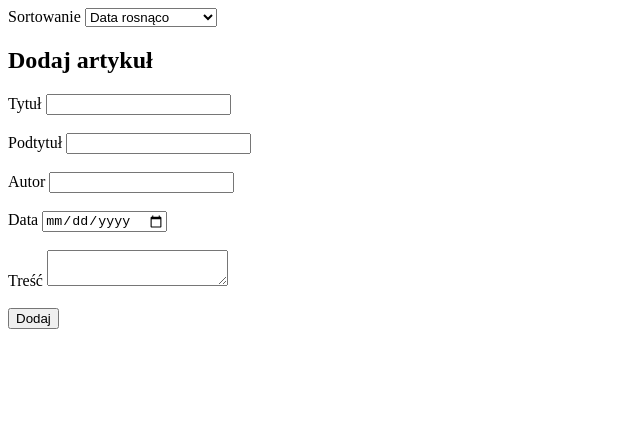
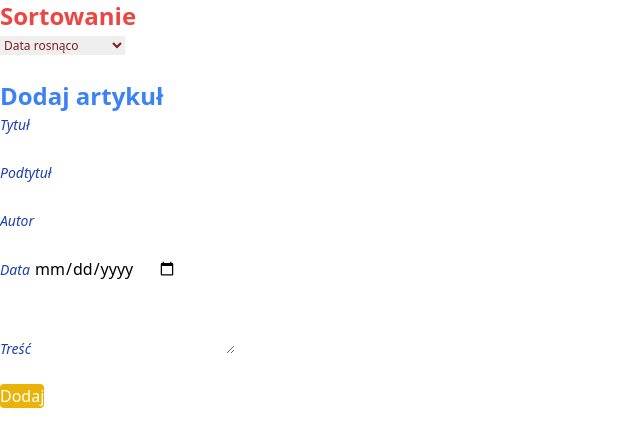
Before and after one commit to m-przygoda/github_lab6, a website built with Vite: page index.html in a window 1280 px wide. Shown: the whole page, without its empty margins (0-640 px from the left). Built offline with nearby package versions, Linux system fonts and the light colour scheme; some packages are replaced by stand-ins of ours; no server answers; the database is empty.

Commit message:
tailwind

```diff
--- a/index.html
+++ b/index.html
@@ -5,29 +5,30 @@
     <link rel="icon" type="image/svg+xml" href="/favicon.svg" />
     <meta name="viewport" content="width=device-width, initial-scale=1.0" />
     <title>lab_6_projekt</title>
+    <script src="https://cdn.tailwindcss.com"></script>
   </head>
   <body>
-    <label for="sort">Sortowanie</label>
-    <select id="sort">
-      <option value="created_at.asc">Data rosnąco</option>
-      <option value="created_at.desc">Data malejąco</option>
-      <option value="title.asc">Tytuł alfabetycznie</option>
-    </select>
+    <label for="sort" class="text-2xl font-bold text-red-500">Sortowanie</label> <br>
+    <select id="sort" class="text-xs font-light text-red-900">
+      <option value="created_at.asc" class="text-xs font-light text-red-900">Data rosnąco</option>
+      <option value="created_at.desc" class="text-xs font-light text-red-900">Data malejąco</option>
+      <option value="title.asc" class="text-xs font-light text-red-900">Tytuł alfabetycznie</option>
+    </select> <br> <br>
     <div id="app"></div>
     <div id="wyswietlanie"></div>
-    <h2>Dodaj artykuł</h2>
+    <h2 class="text-2xl font-bold text-blue-500">Dodaj artykuł</h2>
     <form id = "formularz">
-    <label for="tytul">Tytuł</label>
+    <label for="tytul" class="text-sm font-light italic text-blue-800">Tytuł</label>
     <input type="text" id="tytul"> <br> <br>
-    <label for="podtytul">Podtytuł</label>
+    <label for="podtytul" class="text-sm font-light italic text-blue-800">Podtytuł</label>
     <input type="text" id="podtytul"> <br> <br>
-    <label for="autor">Autor</label>
+    <label for="autor" class="text-sm font-light italic text-blue-800">Autor</label>
     <input type="text" id="autor"> <br> <br>
-    <label for="data">Data</label>
+    <label for="data" class="text-sm font-light italic text-blue-800">Data</label>
     <input type="date" id="data"> <br> <br>
-    <label for="tresc">Treść</label>
+    <label for="tresc" class="text-sm font-light italic text-blue-800">Treść</label>
     <textarea id="tresc"></textarea> <br> <br>
-    <button type="submit" id="submit">Dodaj</button>
+    <button type="submit" id="submit" class="bg-yellow-500 rounded text-white hover:bg-green-500">Dodaj</button>
     </form>
     <script type="module" src="/src/main.js"></script>
   </body>
--- a/src/main.js
+++ b/src/main.js
@@ -23,11 +23,11 @@ const displayArticles = async (rs) => {
     artykuly.forEach(artykul => {
         const wa = document.createElement('div');
         wa.innerHTML = `
-        <h2>${artykul.title}</h2>
-        <h3>${artykul.subtitle}</h3>
-        <h4>${artykul.author}</h4>
-        <h5>${dayjs(artykul.created_at).format("DD-MM-YYYY")}</h5>
-        <p>${artykul.content}</p>
+        <h2 class="text-2xl font-bold text-purple-700">${artykul.title}</h2>
+        <h3 class="text-xl font-bold text-purple-500" italic>${artykul.subtitle}</h3>
+        <h4 class="text-lg font-bold text-purple-500" italic>${artykul.author}</h4>
+        <h5 class="text-xs font-bold decoration-dotted text-purple-500">${dayjs(artykul.created_at).format("DD-MM-YYYY")}</h5>
+        <p class="text-xs text-purple-500" tracking-wider>${artykul.content}</p>
         `;
         wyswietlanie.appendChild(wa);
     });
```
